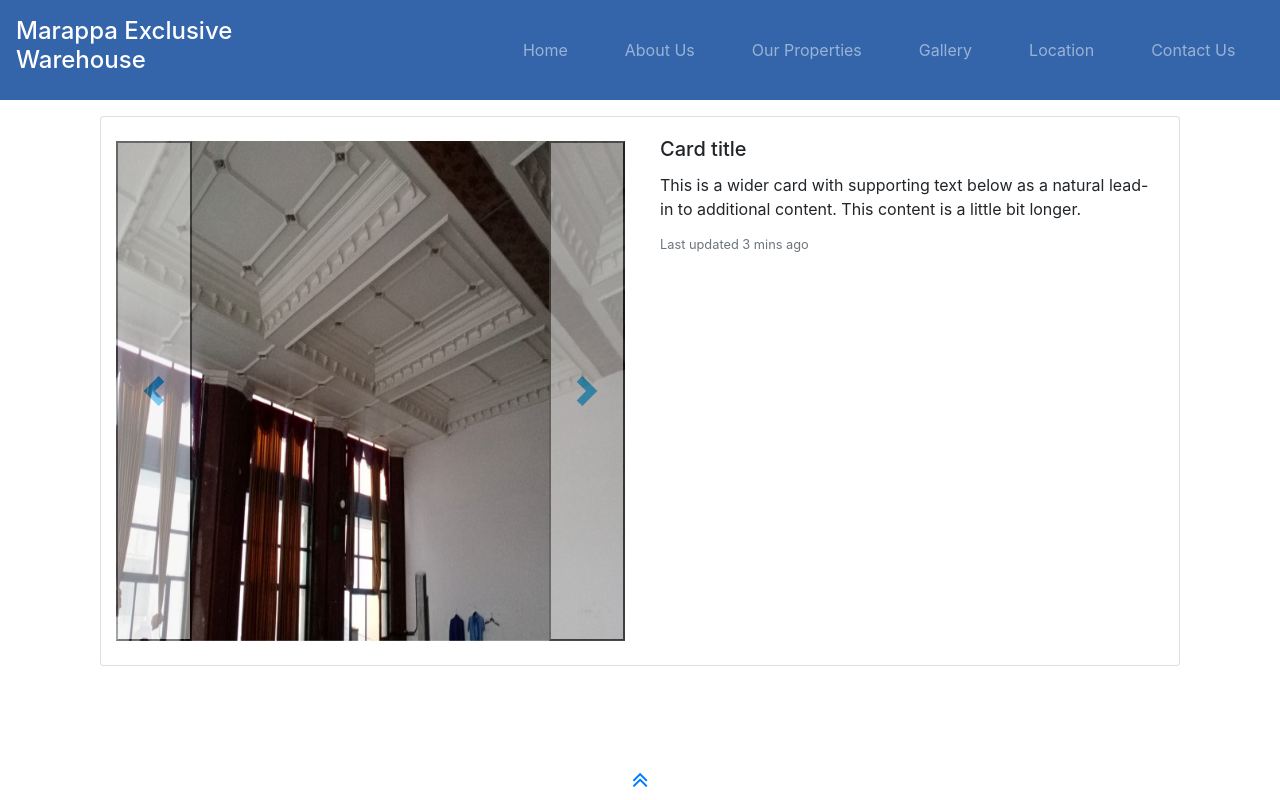
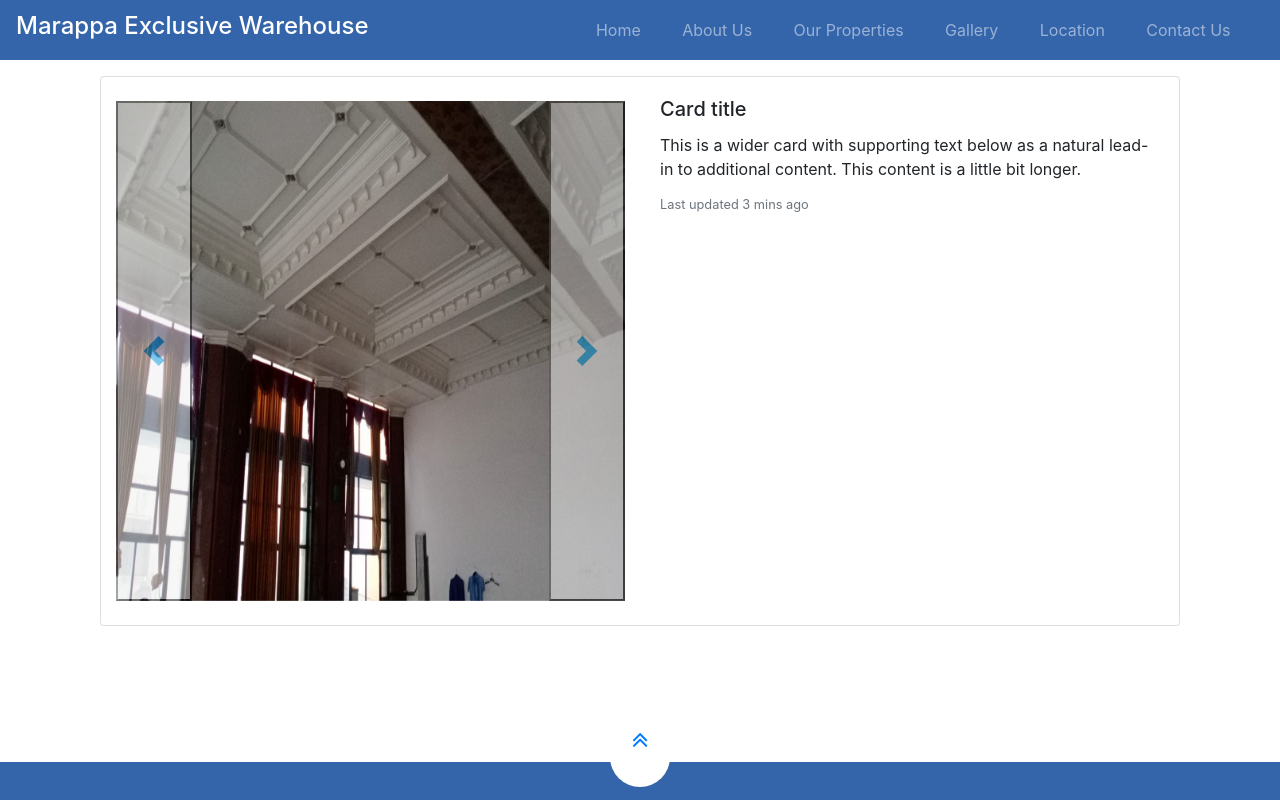
Before and after one commit to ravikiran-fullstack/warehouse-website, a React (Create React App) app: page / in a window 1280 px wide. Shown: the top 800 px of the page. Built offline with nearby package versions, Linux system fonts and the light colour scheme.

Commit message:
Updated header styles

```diff
--- a/src/components/header/Header.css
+++ b/src/components/header/Header.css
@@ -84,7 +84,7 @@
 
   .menuContainer{
       position: relative;
-      height: 100px;
+      height: 60px;
       background: #3465aa !important;
   }
 
@@ -181,5 +181,5 @@
 
   .navbar-nav{
     width: 100%;
-    justify-content: space-around;
+    justify-content: space-evenly;
   }
--- a/src/components/header/Header.js
+++ b/src/components/header/Header.js
@@ -38,9 +38,11 @@ const Header = () => {
       className="navbar navbar-expand-lg navbar-dark menuContainer"
       style={{ background: "transparent" }}
     >
-      <Link className="navbar-brand" to="/home" style={{flexGrow: 1}}>
-        <h4>Marappa Exclusive <br/> Warehouse</h4>
-      </Link>
+     {/* // <Link className="navbar-brand" to="/home" style={{flexGrow: 1}}> */}
+        <div className="navbar-brand" style={{flexGrow: 1}}>
+          <h4>Marappa Exclusive Warehouse</h4>
+        </div>
+      {/* </Link> */}
       <button
         className="navbar-toggler"
         type="button"
```
